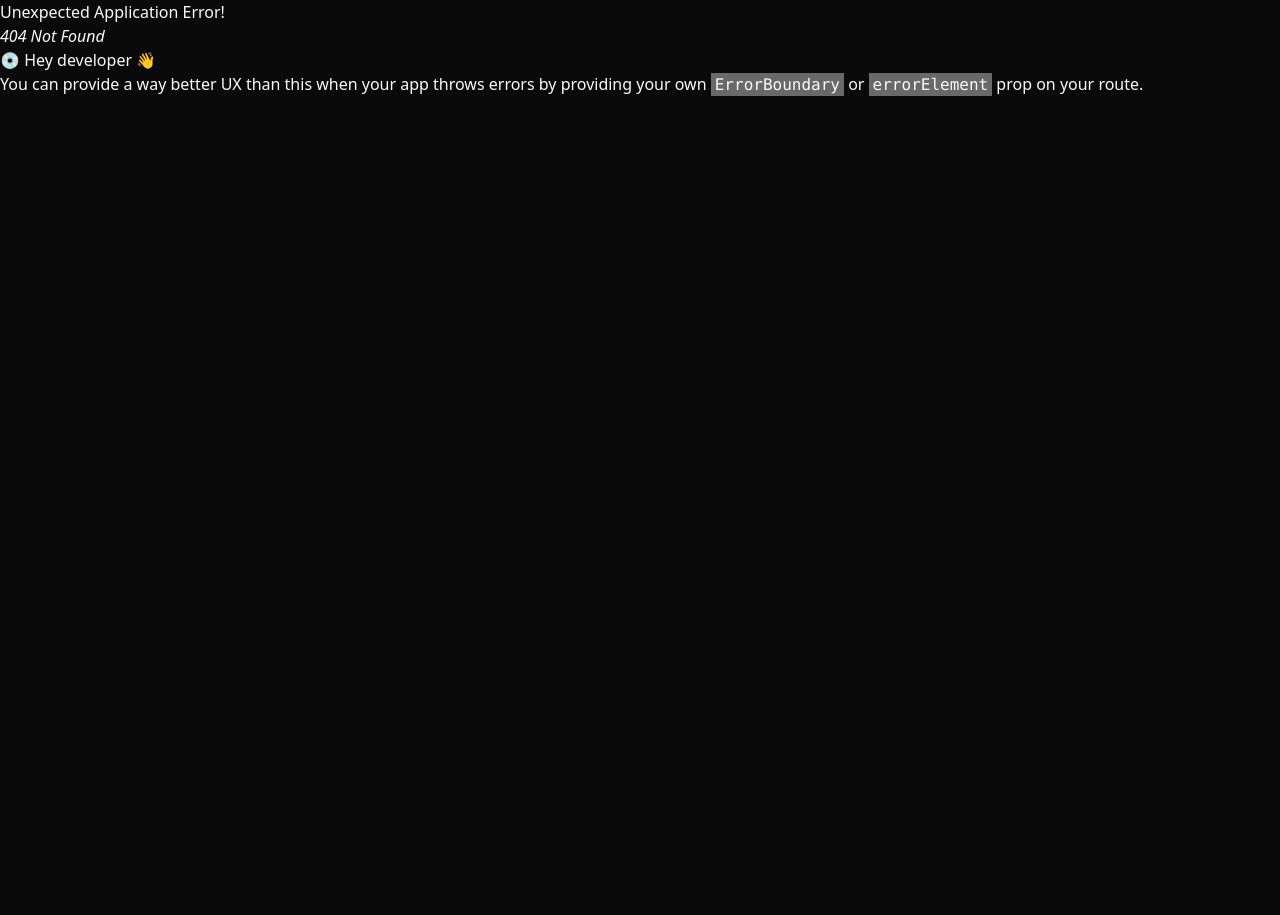
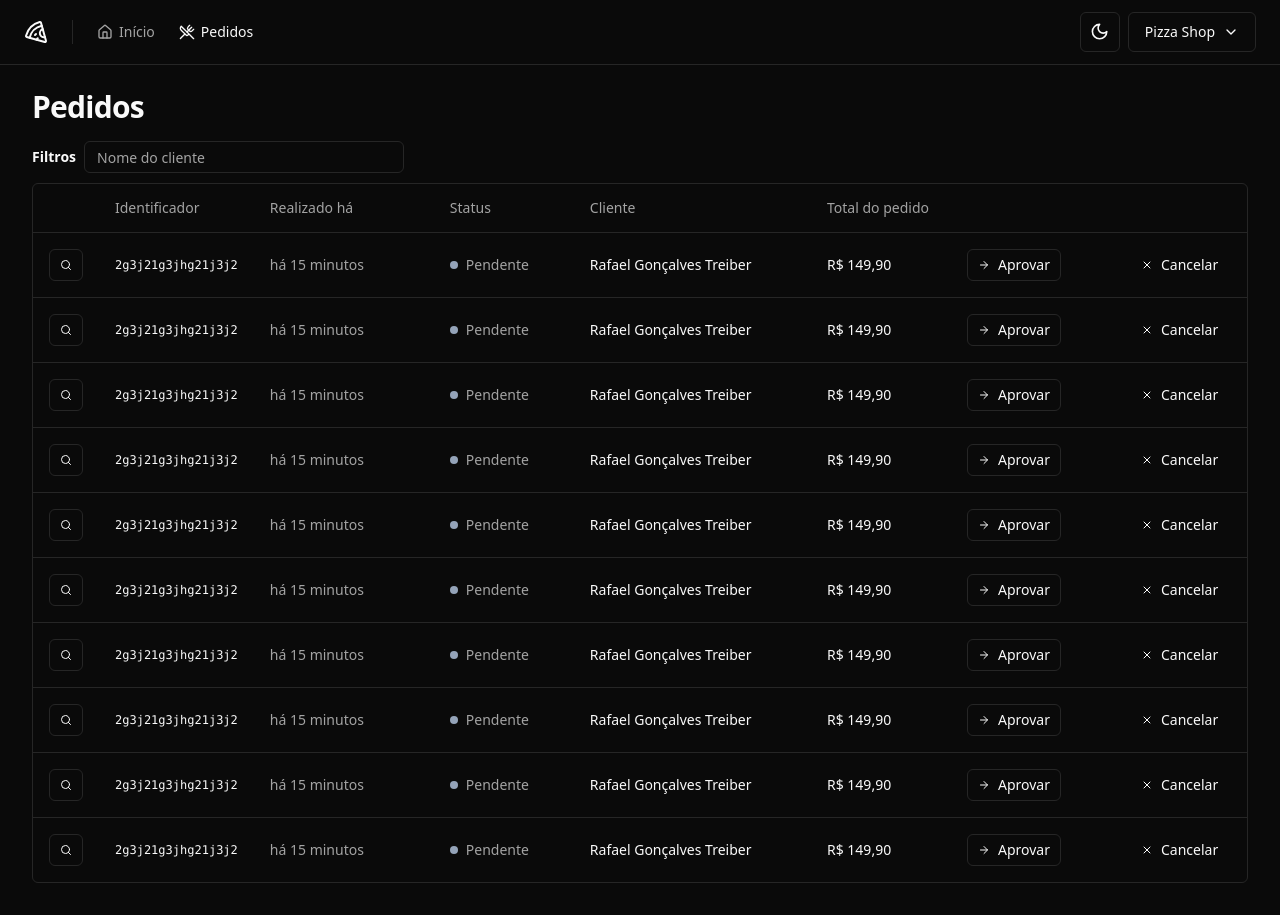
Before and after one commit to rafaeltreiber/Pizza-Shop, a React (Vite) app: page /orders in a window 1280 px wide. Before the commit this address had no page. Before the commit the page ends 800 px from the top, so only its background shows below. Built offline with nearby package versions, Linux system fonts and the light colour scheme.

Commit message:
create table in the orders page

```diff
--- /dev/null
+++ b/src/Pages/app/orders/orders.tsx
@@ -0,0 +1,77 @@
+import { Button } from "@/components/ui/button";
+import { Input } from "@/components/ui/input";
+import { Table, TableBody, TableCell, TableHead, TableHeader, TableRow } from "@/components/ui/table";
+import { ArrowRight, Search, X } from "lucide-react";
+import { Helmet } from "react-helmet-async";
+
+export function Orders() {
+  return (
+    <>
+      <Helmet title="Pedidos" />
+      <div className="flex flex-col gap-4">
+        <h1 className="text-3xl font-bold tracking-tight">Pedidos</h1>
+      </div>
+      <div className="space-y-2.5">
+        <form className="flex items-center gap-2">
+          <span className="text-sm font-semibold">Filtros</span>
+          <Input placeholder="Nome do cliente" className="h-8 w-[320px]" />
+        </form>
+
+        <div className="border rounded-md">
+          <Table>
+            <TableHeader>
+              <TableRow>
+                <TableHead className="w-[64px]"></TableHead>
+                <TableHead className="w-[140px]">Identificador</TableHead>
+                <TableHead className="w-[180px]">Realizado há</TableHead>
+                <TableHead className="w-[140px]">Status</TableHead>
+                <TableHead>Cliente</TableHead>
+                <TableHead className="w-[140px]">Total do pedido</TableHead>
+                <TableHead className="w-[164px]"></TableHead>
+                <TableHead className="w-[132px]"></TableHead>
+              </TableRow>
+            </TableHeader>
+            <TableBody>
+              {Array.from({ length: 10 }).map((_, i) => {
+                return (
+                  <TableRow key={i}>
+                    <TableCell>
+                      <Button variant="outline" size="xs">
+                        <Search className="h-3 w-3" />
+                        <span className="sr-only">Detalhes do pedido</span>
+                      </Button>
+                    </TableCell>
+                    <TableCell className="font-mono text-xs font-medium">2g3j21g3jhg21j3j2</TableCell>
+                    <TableCell className="text-muted-foreground">há 15 minutos</TableCell>
+                    <TableCell>
+                      <div className="flex items-center gap-2">
+                        <span className="rounded-full h-2 w-2 bg-slate-400"></span>
+                        <span className="font-medium text-muted-foreground">Pendente</span>
+                      </div>
+                    </TableCell>
+                    <TableCell className="font-medium">Rafael Gonçalves Treiber</TableCell>
+                    <TableCell className="font-medium">
+                      R$ 149,90
+                    </TableCell>
+                    <TableCell>
+                      <Button variant="outline" size="xs">
+                        <ArrowRight className="h-3 w-3 mr-2" />
+                        Aprovar
+                      </Button>
+                    </TableCell>
+                    <TableCell>
+                      <Button variant="ghost" size="xs">
+                        <X className="h-3 w-3 mr-2" />
+                        Cancelar
+                      </Button>
+                    </TableCell>
+                  </TableRow>
+                )
+              })}
+            </TableBody>
+          </Table>
+        </div>
+      </div>
+    </>
+  )
+}
--- a/src/Pages/routes.tsx
+++ b/src/Pages/routes.tsx
@@ -4,12 +4,16 @@ import { SignIn } from "./auth/sign-in";
 import { AppLayout } from "./_layouts/app";
 import { AuthLayout } from "./_layouts/auth";
 import { SignUp } from "./auth/sign-up";
+import { Orders } from "./app/orders/orders";
 
 export const router = createBrowserRouter([
   {
     path: '/',
     element: <AppLayout />,
-    children: [{ path: '/', element: <Dashboard /> },]
+    children: [
+      { path: '/', element: <Dashboard /> },
+      { path: '/orders', element: <Orders /> },
+    ]
   },
   {
     path: '/',
--- a/src/components/ui/button.tsx
+++ b/src/components/ui/button.tsx
@@ -22,6 +22,7 @@ const buttonVariants = cva(
       size: {
         default: "h-10 px-4 py-2",
         sm: "h-9 rounded-md px-3",
+        xs: "h-8 px-2.5",
         lg: "h-11 rounded-md px-8",
         icon: "h-10 w-10",
       },
@@ -35,7 +36,7 @@ const buttonVariants = cva(
 
 export interface ButtonProps
   extends React.ButtonHTMLAttributes<HTMLButtonElement>,
-    VariantProps<typeof buttonVariants> {
+  VariantProps<typeof buttonVariants> {
   asChild?: boolean
 }
 
--- /dev/null
+++ b/src/components/ui/table.tsx
@@ -0,0 +1,117 @@
+import * as React from "react"
+
+import { cn } from "@/lib/utils"
+
+const Table = React.forwardRef<
+  HTMLTableElement,
+  React.HTMLAttributes<HTMLTableElement>
+>(({ className, ...props }, ref) => (
+  <div className="relative w-full overflow-auto">
+    <table
+      ref={ref}
+      className={cn("w-full caption-bottom text-sm", className)}
+      {...props}
+    />
+  </div>
+))
+Table.displayName = "Table"
+
+const TableHeader = React.forwardRef<
+  HTMLTableSectionElement,
+  React.HTMLAttributes<HTMLTableSectionElement>
+>(({ className, ...props }, ref) => (
+  <thead ref={ref} className={cn("[&_tr]:border-b", className)} {...props} />
+))
+TableHeader.displayName = "TableHeader"
+
+const TableBody = React.forwardRef<
+  HTMLTableSectionElement,
+  React.HTMLAttributes<HTMLTableSectionElement>
+>(({ className, ...props }, ref) => (
+  <tbody
+    ref={ref}
+    className={cn("[&_tr:last-child]:border-0", className)}
+    {...props}
+  />
+))
+TableBody.displayName = "TableBody"
+
+const TableFooter = React.forwardRef<
+  HTMLTableSectionElement,
+  React.HTMLAttributes<HTMLTableSectionElement>
+>(({ className, ...props }, ref) => (
+  <tfoot
+    ref={ref}
+    className={cn(
+      "border-t bg-muted/50 font-medium [&>tr]:last:border-b-0",
+      className
+    )}
+    {...props}
+  />
+))
+TableFooter.displayName = "TableFooter"
+
+const TableRow = React.forwardRef<
+  HTMLTableRowElement,
+  React.HTMLAttributes<HTMLTableRowElement>
+>(({ className, ...props }, ref) => (
+  <tr
+    ref={ref}
+    className={cn(
+      "border-b transition-colors hover:bg-muted/50 data-[state=selected]:bg-muted",
+      className
+    )}
+    {...props}
+  />
+))
+TableRow.displayName = "TableRow"
+
+const TableHead = React.forwardRef<
+  HTMLTableCellElement,
+  React.ThHTMLAttributes<HTMLTableCellElement>
+>(({ className, ...props }, ref) => (
+  <th
+    ref={ref}
+    className={cn(
+      "h-12 px-4 text-left align-middle font-medium text-muted-foreground [&:has([role=checkbox])]:pr-0",
+      className
+    )}
+    {...props}
+  />
+))
+TableHead.displayName = "TableHead"
+
+const TableCell = React.forwardRef<
+  HTMLTableCellElement,
+  React.TdHTMLAttributes<HTMLTableCellElement>
+>(({ className, ...props }, ref) => (
+  <td
+    ref={ref}
+    className={cn("p-4 align-middle [&:has([role=checkbox])]:pr-0", className)}
+    {...props}
+  />
+))
+TableCell.displayName = "TableCell"
+
+const TableCaption = React.forwardRef<
+  HTMLTableCaptionElement,
+  React.HTMLAttributes<HTMLTableCaptionElement>
+>(({ className, ...props }, ref) => (
+  <caption
+    ref={ref}
+    className={cn("mt-4 text-sm text-muted-foreground", className)}
+    {...props}
+  />
+))
+TableCaption.displayName = "TableCaption"
+
+export {
+  Table,
+  TableHeader,
+  TableBody,
+  TableFooter,
+  TableHead,
+  TableRow,
+  TableCell,
+  TableCaption,
+}
```
